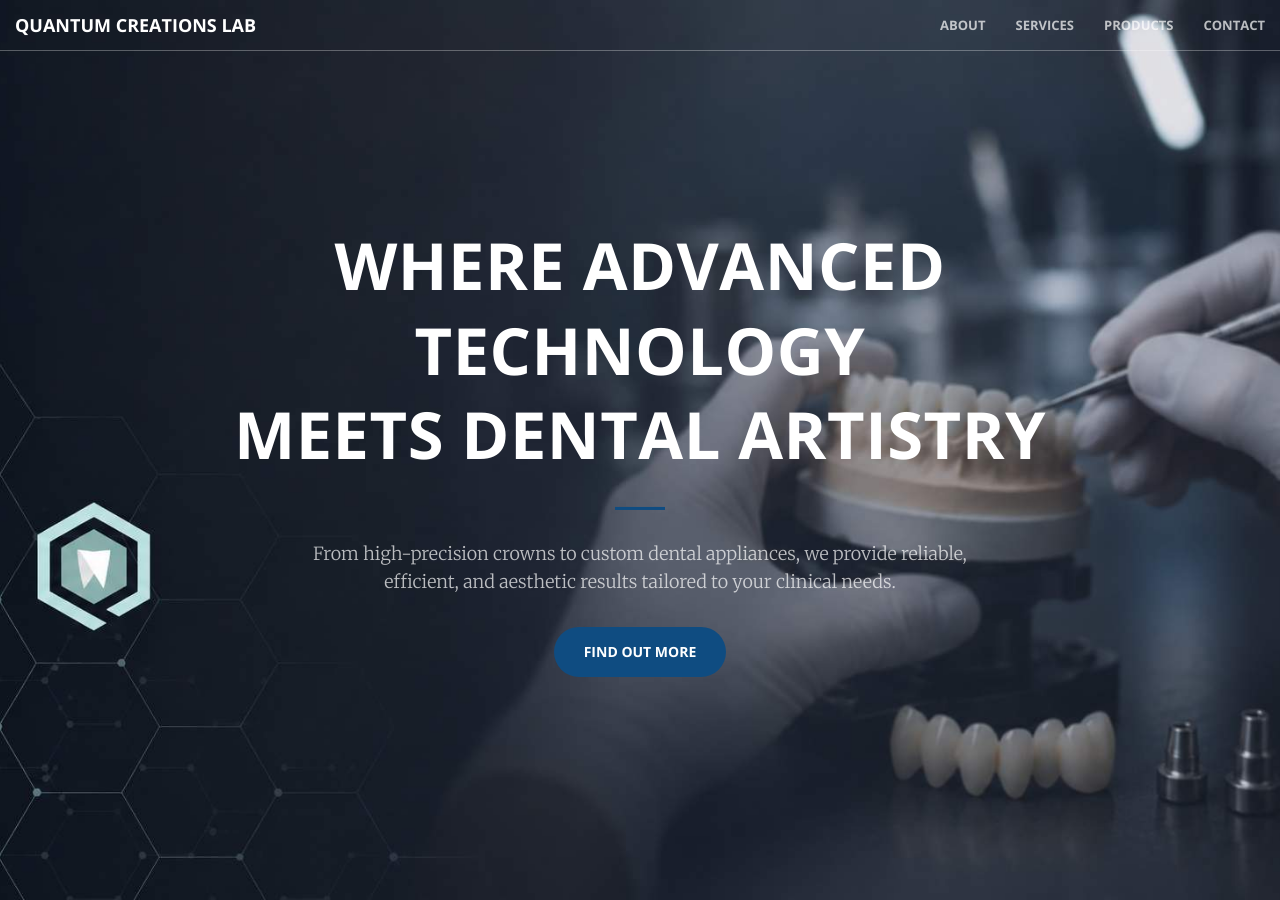
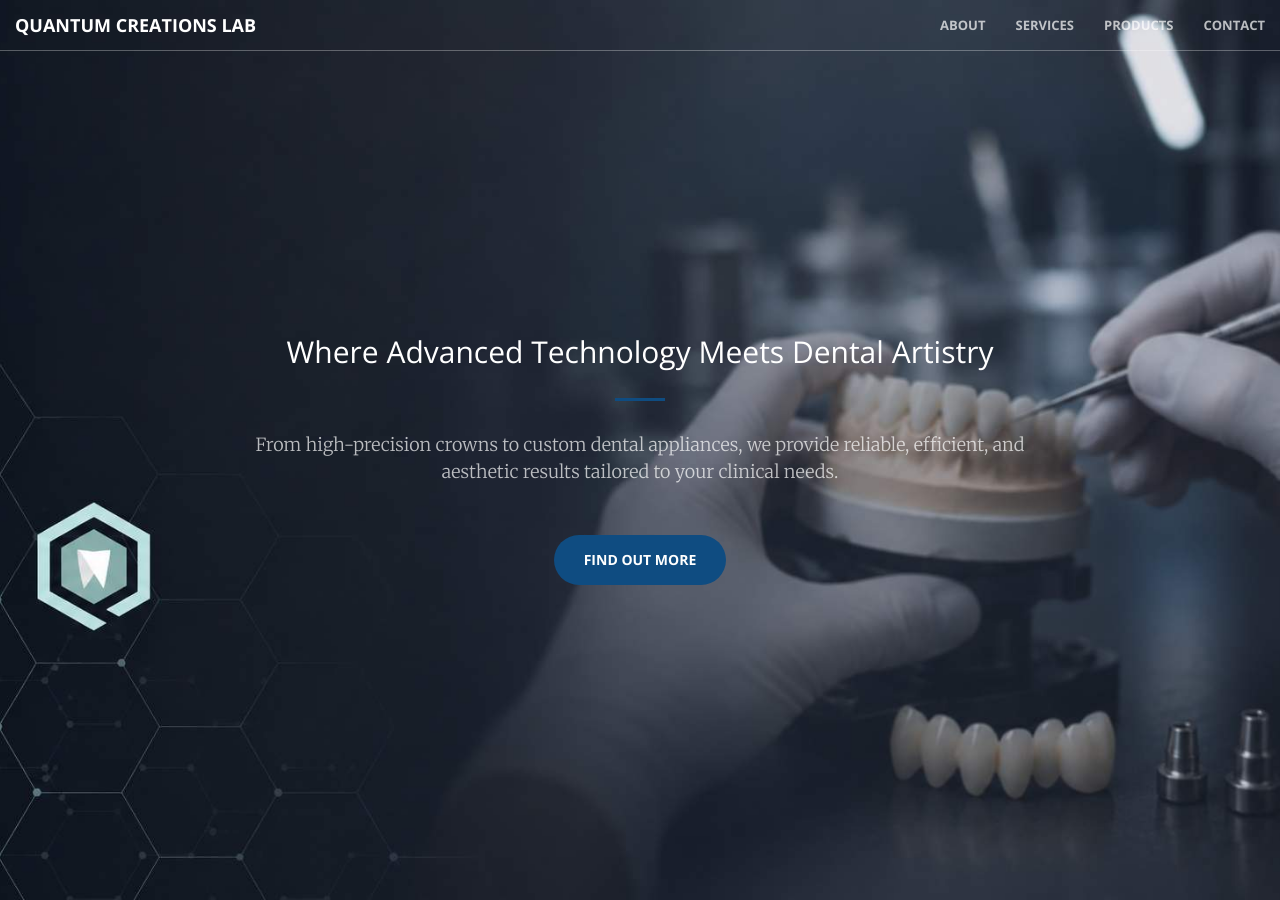
Before and after one commit to jj2hh/quantumlab, a Jekyll site: the page built from index.html, in a window 1280 px wide and 900 px high. Built offline with Jekyll 4.4.1, drawn with Linux system fonts in a browser that asks for light colours.

Commit message:
Update header.html

```diff
--- a/_includes/header.html
+++ b/_includes/header.html
@@ -1,17 +1,10 @@
 <header>
     <div class="header-content">
         <div class="header-content-inner">
-            <h1 id="homeHeading" style="font-size: 30px; font-weight: 700; letter-spacing: 0.5px; line-height: 1.3; text-transform: uppercase;">
-                Where Advanced Technology<br>Meets Dental Artistry
-            </h1>
-
-            <hr class="primary">
-
-            <p style="font-size: 18px; font-weight: 300; line-height: 1.6; max-width: 700px; margin: 0 auto;">
-                From high-precision crowns to custom dental appliances, we provide reliable, efficient, and aesthetic results tailored to your clinical needs.
-            </p>
-
-            <a href="#about" class="btn btn-primary btn-xl page-scroll" style="margin-top: 30px;">Find Out More</a>
+            <h2>Where Advanced Technology Meets Dental Artistry</h2>
+            <hr>
+            <p>From high-precision crowns to custom dental appliances, we provide reliable, efficient, and aesthetic results tailored to your clinical needs.</p>
+            <a href="#about" class="btn btn-primary btn-xl page-scroll">Find Out More</a>
         </div>
     </div>
 </header>
```
